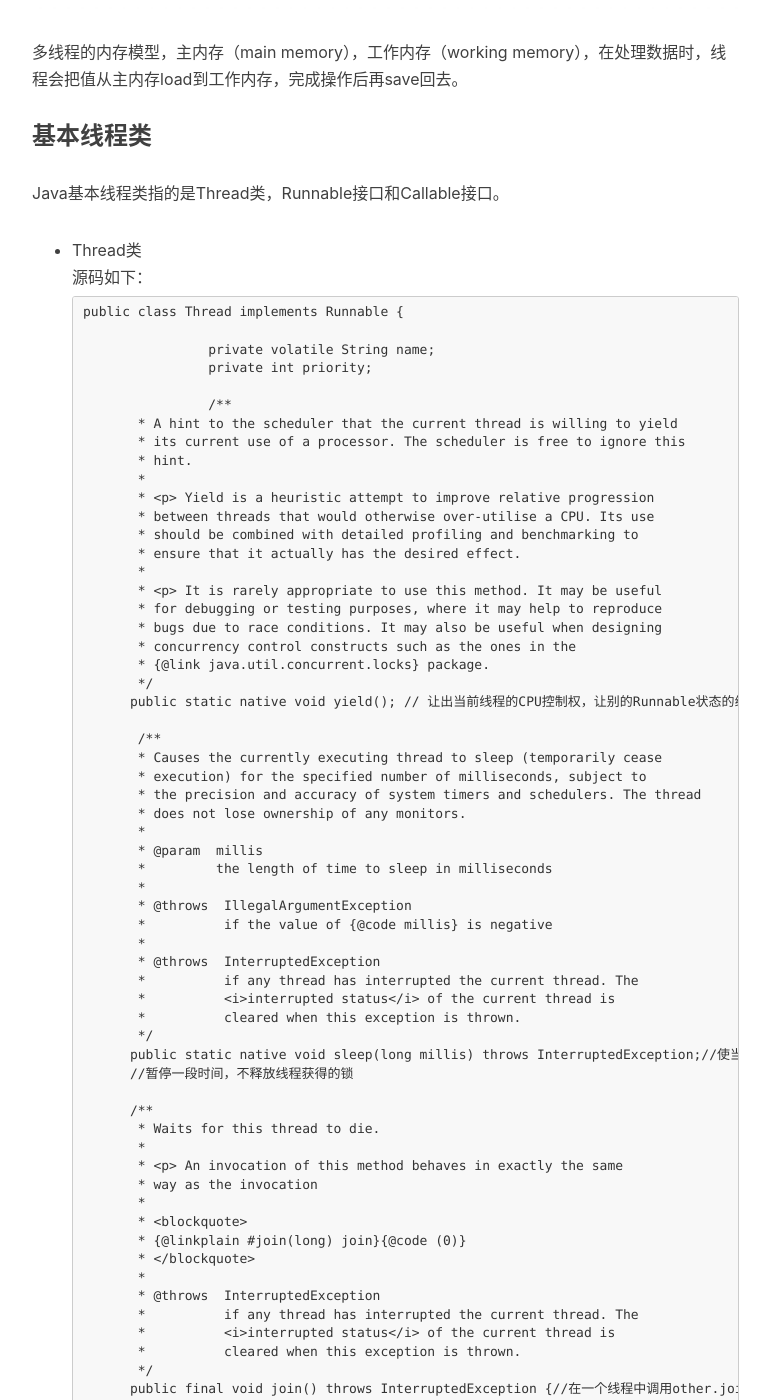
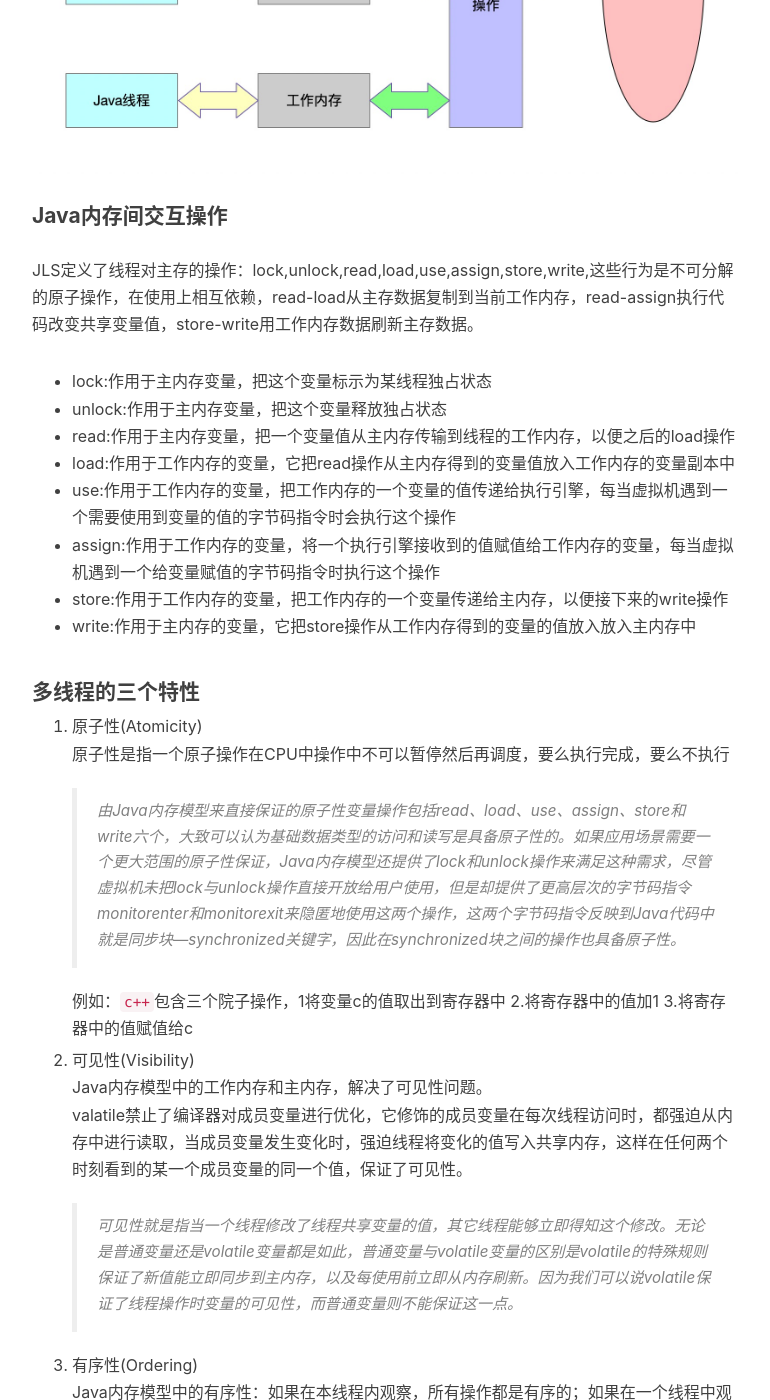
Before and after one commit to mxjesse/mxjesse.github.io, a Jekyll site: the page built from _posts/2019-06-18-Java 多线程.md, in a window 1280 px wide and 1400 px high, scrolled down 5653 px. Shown: the whole window, without its empty margins (233-1003 px from the left). Built offline with Jekyll 4.4.1, drawn with Linux system fonts in a browser that asks for light colours; nearby versions of some CDN libraries; our own code applies the rules of GitHub Pages for plain Markdown files; comment, search, counter and statistics services are not loaded; some of the changed text lies outside the part shown.

Commit message:
20190619提交更新

```diff
--- a/_posts/2019-06-18-Java 多线程.md
+++ b/_posts/2019-06-18-Java 多线程.md
@@ -67,7 +67,10 @@ wait(),notify()和notifyAll()都是Object类的方法。
 * 处于RUNNABLE的线程处于等待被调度的状态，此时的调度顺序是不一定的。Thread类的yield()方法可以让一个正处于RUNNING状态的线程转到RUNNABLE状态
 
 ### 多线程的内存模型
-Java内存模型用来屏蔽各种硬件和操作系统的内存差异，达到跨平台的内存访问效果，JLS（Java language specification，java语言规范）定义了一个统一的内存管理模型JMM（Java Memory Model）。
+#### 内存模型
+Java内存模型用来屏蔽各种硬件和操作系统的内存差异，达到跨平台的内存访问效果，JLS（Java language specification，java语言规范）定义了一个统一的内存管理模型JMM（Java Memory Model），JMM描述了Java多线程执行的内存访问方式。
+
+硬件层面来说，CPU执行指令的速度非常快，远快于内存读取速度，为了缓解这种速度差，在CPU和内存之间，现代计算机都设计了很多级速度比内存快的高速缓存，储存了一些CPU频繁访问的变量，这样比直接去访问内存快很多。
 
 * Java内存模型规定了Java所有变量都储存在主内存中，此处主内存仅为虚拟机内存的一部分，而虚拟机内存也仅是计算机物理内存的一部分（计算机为虚拟机进程分配的那一部分）
 * Java内存模型分为主内存（main memory）和工作内存（working memory），主内存是所有线程共享的，工作内存不是共享的，每个线程自己有一个
@@ -75,7 +78,33 @@ Java内存模型用来屏蔽各种硬件和操作系统的内存差异，达到
 
 ![线程、工作内存和主内存的关系](https://raw.githubusercontent.com/mxjesse/mxjesse.github.io/master/img_folder/201906/1560882414838.jpg)
 
-多线程的内存模型，主内存（main memory），工作内存（working memory），在处理数据时，线程会把值从主内存load到工作内存，完成操作后再save回去。
+#### Java内存间交互操作
+JLS定义了线程对主存的操作：lock,unlock,read,load,use,assign,store,write,这些行为是不可分解的原子操作，在使用上相互依赖，read-load从主存数据复制到当前工作内存，read-assign执行代码改变共享变量值，store-write用工作内存数据刷新主存数据。
+
+* lock:作用于主内存变量，把这个变量标示为某线程独占状态
+* unlock:作用于主内存变量，把这个变量释放独占状态
+* read:作用于主内存变量，把一个变量值从主内存传输到线程的工作内存，以便之后的load操作
+* load:作用于工作内存的变量，它把read操作从主内存得到的变量值放入工作内存的变量副本中
+* use:作用于工作内存的变量，把工作内存的一个变量的值传递给执行引擎，每当虚拟机遇到一个需要使用到变量的值的字节码指令时会执行这个操作
+* assign:作用于工作内存的变量，将一个执行引擎接收到的值赋值给工作内存的变量，每当虚拟机遇到一个给变量赋值的字节码指令时执行这个操作
+* store:作用于工作内存的变量，把工作内存的一个变量传递给主内存，以便接下来的write操作
+* write:作用于主内存的变量，它把store操作从工作内存得到的变量的值放入放入主内存中
+
+#### 多线程的三个特性
+1. 原子性(Atomicity)
+	原子性是指一个原子操作在CPU中操作中不可以暂停然后再调度，要么执行完成，要么不执行
+
+	>由Java内存模型来直接保证的原子性变量操作包括read、load、use、assign、store和write六个，大致可以认为基础数据类型的访问和读写是具备原子性的。如果应用场景需要一个更大范围的原子性保证，Java内存模型还提供了lock和unlock操作来满足这种需求，尽管虚拟机未把lock与unlock操作直接开放给用户使用，但是却提供了更高层次的字节码指令monitorenter和monitorexit来隐匿地使用这两个操作，这两个字节码指令反映到Java代码中就是同步块---synchronized关键字，因此在synchronized块之间的操作也具备原子性。
+
+	例如：`c++`包含三个院子操作，1将变量c的值取出到寄存器中 2.将寄存器中的值加1 3.将寄存器中的值赋值给c
+2. 可见性(Visibility)
+	Java内存模型中的工作内存和主内存，解决了可见性问题。
+	valatile禁止了编译器对成员变量进行优化，它修饰的成员变量在每次线程访问时，都强迫从内存中进行读取，当成员变量发生变化时，强迫线程将变化的值写入共享内存，这样在任何两个时刻看到的某一个成员变量的同一个值，保证了可见性。
+
+	>可见性就是指当一个线程修改了线程共享变量的值，其它线程能够立即得知这个修改。无论是普通变量还是volatile变量都是如此，普通变量与volatile变量的区别是volatile的特殊规则保证了新值能立即同步到主内存，以及每使用前立即从内存刷新。因为我们可以说volatile保证了线程操作时变量的可见性，而普通变量则不能保证这一点。
+
+3. 有序性(Ordering)
+	Java内存模型中的有序性：如果在本线程内观察，所有操作都是有序的；如果在一个线程中观察另一个线程，所有操作都是无序的。前半句是指“线程内表现为串行语义”，后半句是指“指令重排序”现象和“工作内存主内存同步延迟”现象。
 
 ### 基本线程类
 Java基本线程类指的是Thread类，Runnable接口和Callable接口。
```
